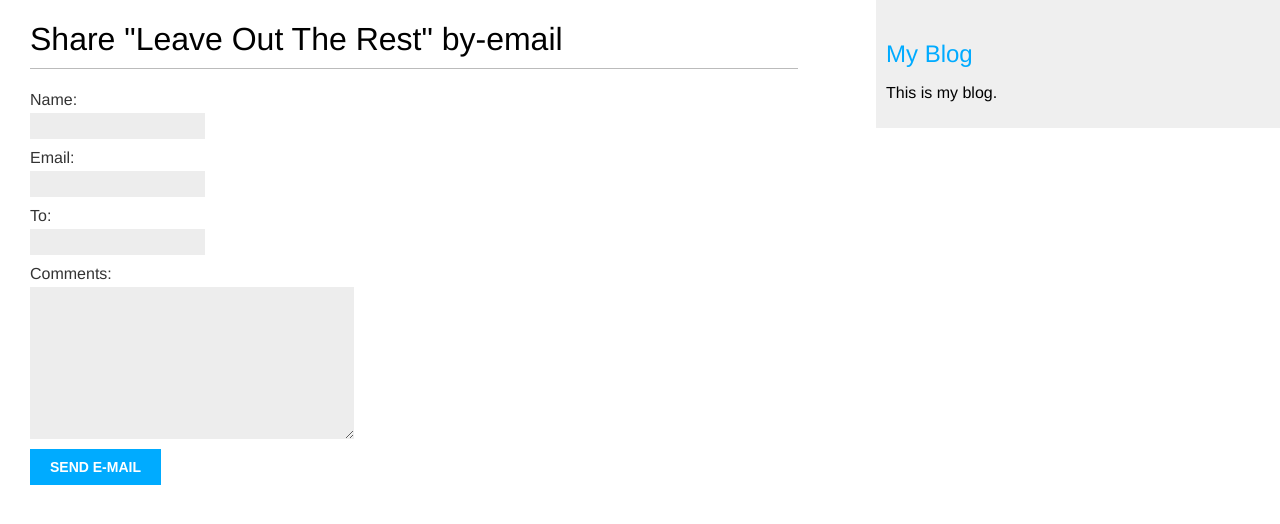
After one commit to abhie-lp/django-blog, a Django app: page /blog/4/share/ in a window 1280 px wide. The commit adds this page. Shown: the top 524 px of the page. Run offline with Django 3.2, Linux system fonts and the light colour scheme; data comes from the database, SQL or seed files in the repository; parts of the project's set-up code (start-up, migrations or seed data) failed here and were passed over.

Commit message:
View to send e-mail

```diff
--- a/blog/urls.py
+++ b/blog/urls.py
@@ -6,4 +6,5 @@ urlpatterns = [
     #path("", views.post_list, name="post_list"),
     path("", views.PostListView.as_view(), name="post_list"),
     path("<int:year>/<int:month>/<int:day>/<slug:post>/", views.post_detail, name="post_detail"),
+    path("<int:post_id>/share/", views.post_share, name="post_share"),
 ]
--- a/blog/views.py
+++ b/blog/views.py
@@ -33,3 +33,26 @@ def post_detail(request, year, month, day, post):
                                     publish__day=day)
 
     return render(request, "blog/detail.html", {"post": post})
+
+
+from .forms import EmailPostForm
+from django.core.mail import send_mail
+
+def post_share(request, post_id):
+    post = get_object_or_404(Post, id=post_id, status="published")
+    sent = False
+
+    if request.method == "POST":
+        form = EmailPostForm(request.POST)
+        if form.is_valid():
+            cd = form.cleaned_data
+            post_url = request.build_absolute_uri(post.get_absolute_url())
+            subject = f"{cd['name']} ({cd['email']}) recommends you reading {post.title}."
+            message = f'Read "{post.title}" at {post_url}\n\n{cd["name"]}\'s comments {cd["comments"]}.'
+            send_mail(subject, message, "admin@myblog.com", [cd["to"]])
+            sent = True
+
+    else:
+        form = EmailPostForm()
+
+    return render(request, "blog/share.html", {"post": post, "form": form, "sent": sent})
--- a/templates/blog/detail.html
+++ b/templates/blog/detail.html
@@ -8,4 +8,5 @@
     </p>
     <hr>
     {{post.body|linebreaks}}
+    <p><a href="{% url 'blog:post_share' post.id %}">Share this Post through e-mail</a></p>
 {% endblock content %}
--- /dev/null
+++ b/templates/blog/share.html
@@ -0,0 +1,17 @@
+{% extends 'base.html' %}
+
+{% block title %} Share a Post {% endblock title %}
+
+{% block content %}
+    {% if sent %}
+        <h1>E-mail was successfully sent</h1>
+        <p>"{{post.title}}" was successfully sent to {{form.cleaned_data.to}}.</p>
+    {% else %}
+        <h1>Share "{{post.title}}" by-email</h1>
+        <form action="." method="POST">
+            {% csrf_token %}
+            {{form.as_p}}
+            <input type="submit" value="Send e-mail">
+        </form>
+    {% endif %}
+{% endblock content %}
```
Also changed, not shown: 1 other file.
